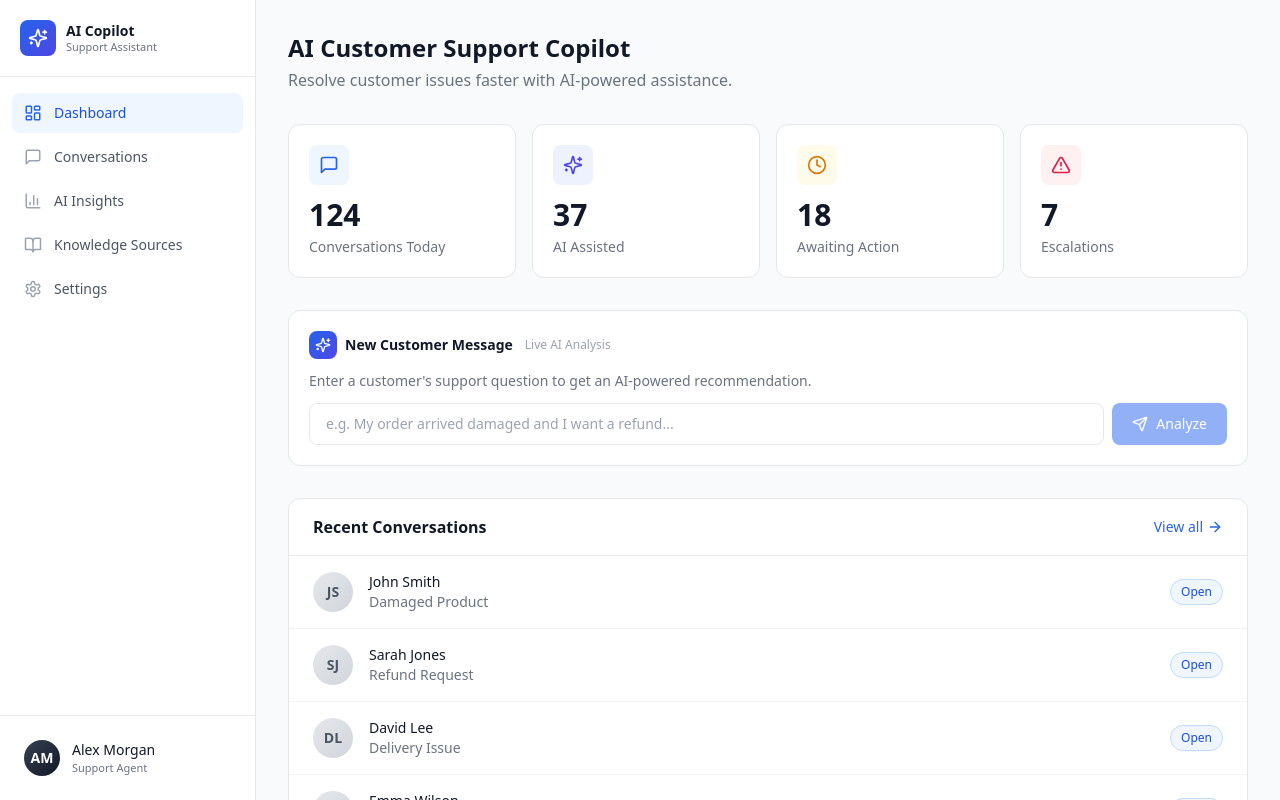
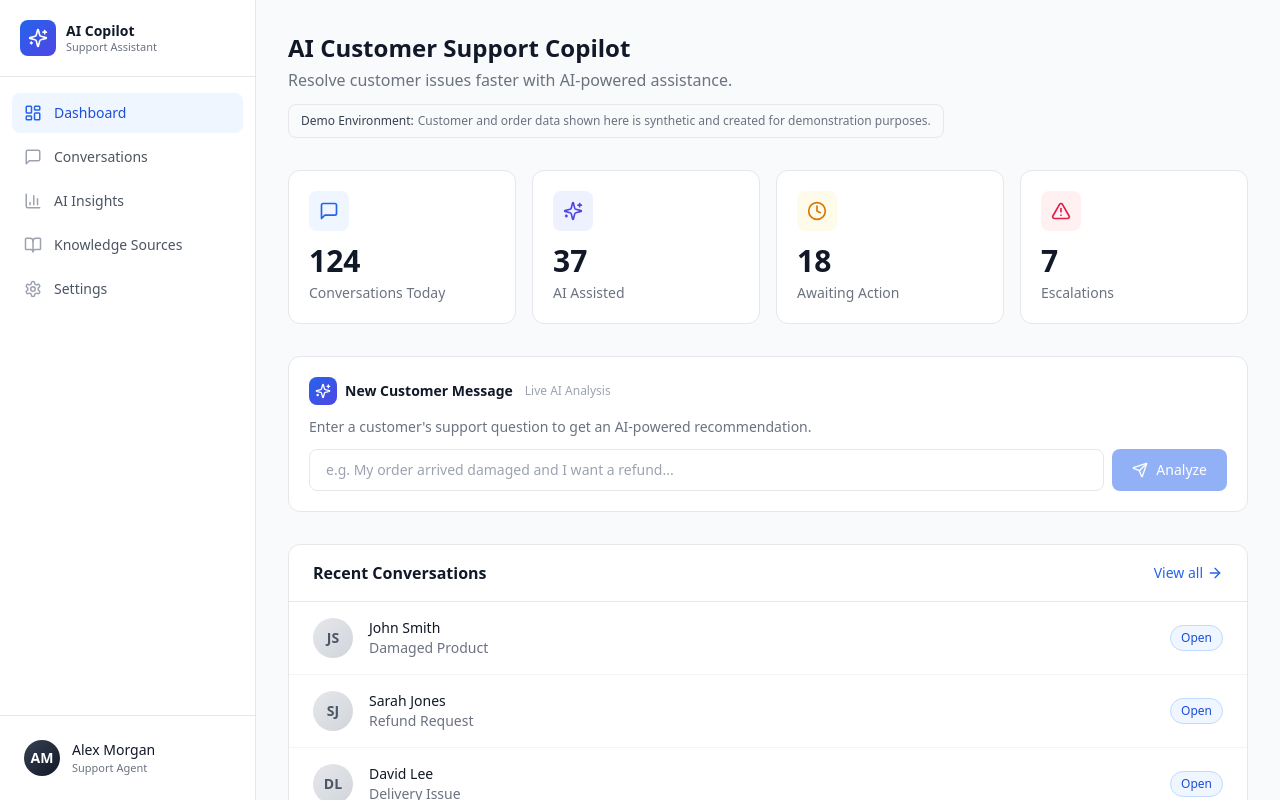
Before and after one commit to ruchikajain6789/AI-Customer-Support-Copilot-Bolt, a React (Vite) app: page / in a window 1280 px wide. Shown: the top 800 px of the page. Built offline with nearby package versions, Linux system fonts and the light colour scheme.

Commit message:
Updated Dashboard.tsx

```diff
--- a/src/components/Dashboard.tsx
+++ b/src/components/Dashboard.tsx
@@ -38,6 +38,10 @@ export default function Dashboard({ conversations, onOpenConversation, onNavigat
       <div className="mb-8">
         <h1 className="text-2xl font-bold text-gray-900">AI Customer Support Copilot</h1>
         <p className="text-gray-500 mt-1">Resolve customer issues faster with AI-powered assistance.</p>
+        <div className="mt-3 inline-flex items-center rounded-lg bg-gray-50 border border-gray-200 px-3 py-2 text-xs text-gray-500">
+  <span className="font-medium text-gray-700 mr-1">Demo Environment:</span>
+  Customer and order data shown here is synthetic and created for demonstration purposes.
+</div>
       </div>
 
       <div className="grid grid-cols-4 gap-4 mb-8">
```
